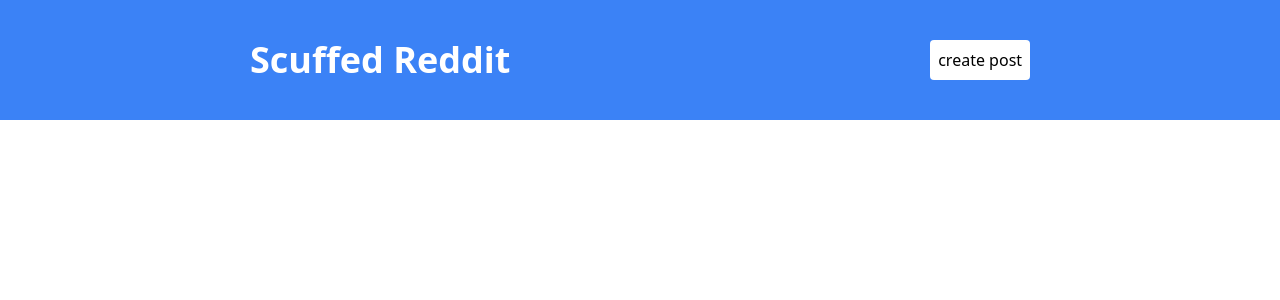
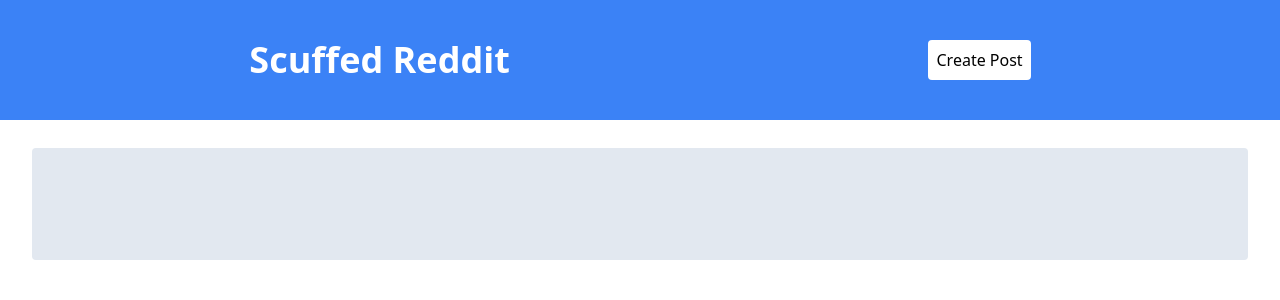
Before and after one commit to mahithsc/scuffed-reddit, a Next.js app: page / in a window 1280 px wide. Shown: the top 300 px of the page. Built offline with nearby package versions, Linux system fonts and the light colour scheme.

Commit message:
configuring modal

```diff
--- a/components/Header.tsx
+++ b/components/Header.tsx
@@ -1,10 +1,14 @@
+import Link from 'next/link'
 import React from 'react'
 
 const Header = () => {
     return (
         <div className='flex bg-blue-500 justify-between py-10 px-10 lg:justify-around'>
             <h1 className='text-white font-bold text-4xl'>Scuffed Reddit</h1>
-            <button type='button' className='bg-white px-2 rounded py-2 hover:bg-slate-300' onClick={() => {console.log('hello world')}}>create post</button>
+            {/* <button type='button'  onClick={() => {console.log('hello world')}}>create post</button> */}
+            <Link href='/modal'>
+                <a className='bg-white px-2 rounded py-2 hover:bg-slate-300'>Create Post</a>
+            </Link>
         </div>
     )
 }
--- a/pages/index.tsx
+++ b/pages/index.tsx
@@ -2,6 +2,7 @@ import type { NextPage } from 'next'
 import Head from 'next/head'
 import Image from 'next/image'
 import Header from '../components/Header'
+import Post from '../components/Post'
 
 const Home: NextPage = () => {
   return (
@@ -11,6 +12,7 @@ const Home: NextPage = () => {
         <link rel="icon" href="/favicon.ico" />
       </Head>
       <Header/>
+      <Post/>
     </div>
   )
 }
--- /dev/null
+++ b/pages/modal.tsx
@@ -0,0 +1,17 @@
+import React, { useState } from 'react'
+
+const modal = () => {
+
+    const [post, setPost] = useState<String>("")
+
+    return (
+        <div className='flex justify-center items-center h-screen'>
+            <div className='bg-blue-500 h-96 w-96 rounded-xl'>
+                <h1 className='text-white justify-center flex text-2xl'>Post</h1>
+
+            </div>
+        </div>
+    )
+}
+
+export default modal
```
Also changed, not shown: package.json (+6 -1 lines), firebase/firebase.js (renamed from firebase.js), firebase/firebaseFunctions.js (added), 1 other file (tests, documents, lock files or other folders).
